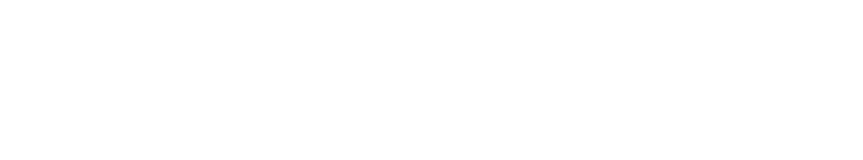
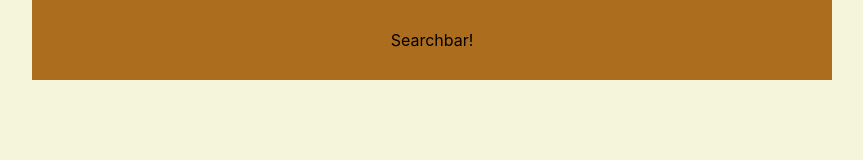
Before and after one commit to wisepanda/383weatherApp, a React app: page / in a window 1280 px wide. Shown: the whole page, without its empty margins (208-1071 px from the left). Built offline with nearby package versions, Linux system fonts and the light colour scheme.

Commit message:
Create the searchbar component
Co-authored-by: shuampi <castel.davila@gmail.com>
Co-authored by: Hajara-I <hajaraiyal@gmail.com>
Co-authored-by: Erdogan90 <erdogan_elma@hotmail.co.uk>
Co-authored-by: wisepanda <ivan.fanello@gmail.com>

```diff
--- a/src/components/App/App.css
+++ b/src/components/App/App.css
@@ -1,3 +1,4 @@
 .App {
-  text-align: center;
+  max-width: 800px;
+  margin: auto;
 }
--- a/src/components/App/App.js
+++ b/src/components/App/App.js
@@ -1,7 +1,12 @@
 import './App.css';
+import SearchBar from '../SearchBar';
 
 function App() {
-  return <div className="App"></div>;
+  return (
+    <div className="App">
+      <SearchBar />
+    </div>
+  );
 }
 
 export default App;
--- /dev/null
+++ b/src/components/SearchBar/index.js
@@ -0,0 +1,7 @@
+import './searchbar.css';
+
+const SearchBar = () => {
+  return <div className="searchbar">Searchbar!</div>;
+};
+
+export default SearchBar;
--- /dev/null
+++ b/src/components/SearchBar/searchbar.css
@@ -0,0 +1,8 @@
+.searchbar {
+  height: 10vh;
+  background-color: rgb(172, 110, 30);
+  display: flex;
+  flex-direction: column;
+  align-items: center;
+  justify-content: center;
+}
--- a/src/index.css
+++ b/src/index.css
@@ -5,6 +5,7 @@ body {
     sans-serif;
   -webkit-font-smoothing: antialiased;
   -moz-osx-font-smoothing: grayscale;
+  background-color: beige;
 }
 
 code {
```
